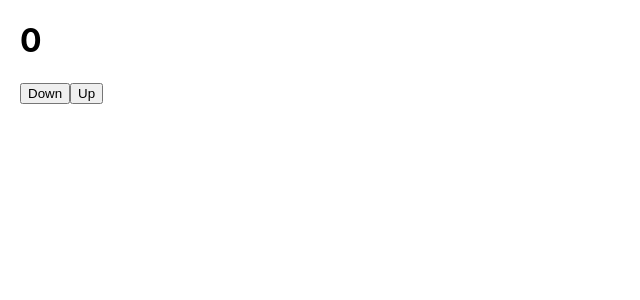
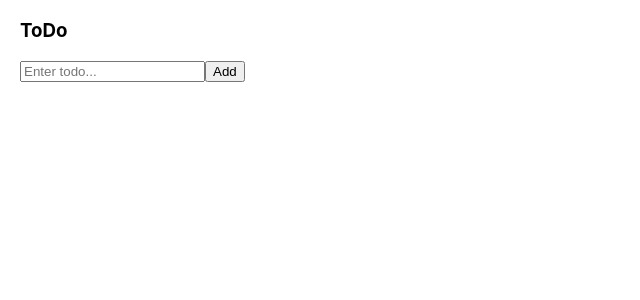
Before and after one commit to NgoTanLoi01/ReactJS-Learning, a React (Create React App) app in the folder tiktok/: page / in a window 1280 px wide. Shown: the top 300 px of the page, without its empty margins (0-640 px from the left). Built offline with nearby package versions, Linux system fonts and the light colour scheme.

Commit message:
Todo App with useReducer() hook

```diff
--- a/tiktok/src/App.js
+++ b/tiktok/src/App.js
@@ -1,44 +1,109 @@
-import {  useReducer } from "react";
-
-// useState
-// 1. Init state: 0
-// 2. Actions: Up (state + 1)/ Down (state -1)
+import { useReducer, useRef } from "react";
 
 // useReducer
-// 1. Init state: 0
-// 2. Actions: Up (state + 1)/ Down (state -1)
+// 1. Init state
+const initState = {
+  job: "",
+  jobs: [],
+};
+
+// 2. Actions
+const SET_JOB = "set_job";
+const ADD_JOB = "add_job";
+const DELETE_JOB = "delete_job";
+
+const setJob = (payload) => {
+  return {
+    type: SET_JOB,
+    payload,
+  };
+};
+
+const addJob = (payload) => {
+  return {
+    type: ADD_JOB,
+    payload,
+  };
+};
+
+const deleteJob = (payload) => {
+  return {
+    type: DELETE_JOB,
+    payload,
+  };
+};
+
+
 // 3. Reducer
-// 4. Dispatch
+const reducer = (state, action) => {
+  let newState;
 
-// Init state
-const initState = 0;
+  switch (action.type) {
+    case SET_JOB:
+      newState = {
+        ...state,
+        job: action.payload,
+      };
+      break;
+    case ADD_JOB:
+      newState = {
+        ...state,
+        jobs: [...state.jobs, action.payload],
+      };
+      break;
+    case DELETE_JOB:
+      const newJobs = [...state.jobs]
 
-// Actions
-const UP_ACTION = "up";
-const DOWN_ACTION = "down";
+      newJobs.splice(action.payload, 1)
 
-// Reducer
-const reducer = (state, action) => {
-  switch (action) {
-    case UP_ACTION:
-      return state + 1;
-    case DOWN_ACTION:
-      return state - 1;
+      newState = {
+        ...state,
+        jobs: newJobs
+      }
+      break
     default:
       throw new Error("Invalid action");
   }
+  return newState;
 };
 
-//Dispatch
+// 4. Dispatch
 
 function App() {
-  const [count, dispatch] = useReducer(reducer, initState)
+  const [state, dispatch] = useReducer(reducer, initState);
+  const { job, jobs } = state;
+
+  const inputRef = useRef();
+
+  const handleSubmit = () => {
+    dispatch(addJob(job));
+    dispatch(setJob(""));
+
+    inputRef.current.focus();
+  };
 
   return (
     <div style={{ padding: "0 20px" }}>
-      <h1>{count}</h1>
-      <button onClick={() => dispatch(DOWN_ACTION)}>Down</button>
-      <button onClick={() => dispatch(UP_ACTION)}>Up</button>
+      <h3>ToDo</h3>
+      <input
+        ref={inputRef}
+        value={job}
+        placeholder="Enter todo..."
+        onChange={(e) => {
+          dispatch(setJob(e.target.value));
+        }}
+      />
+      <button onClick={handleSubmit}>Add</button>
+      <ul>
+        {jobs.map((job, index) => (
+          <li key={index}>
+            {job}
+            <span onClick={() => dispatch(deleteJob(index))}>
+              &times;
+            </span>
+          </li>
+        ))}
+      </ul>
     </div>
   );
 }
```
